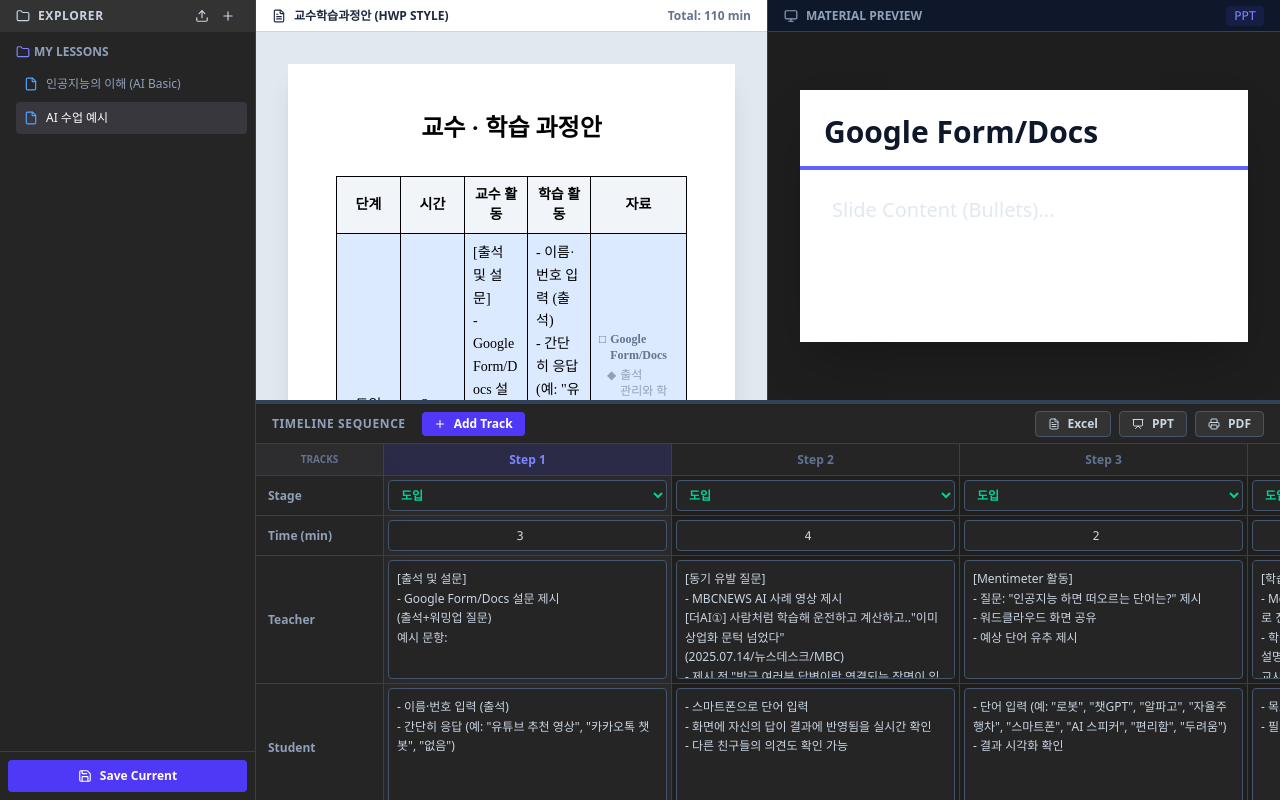
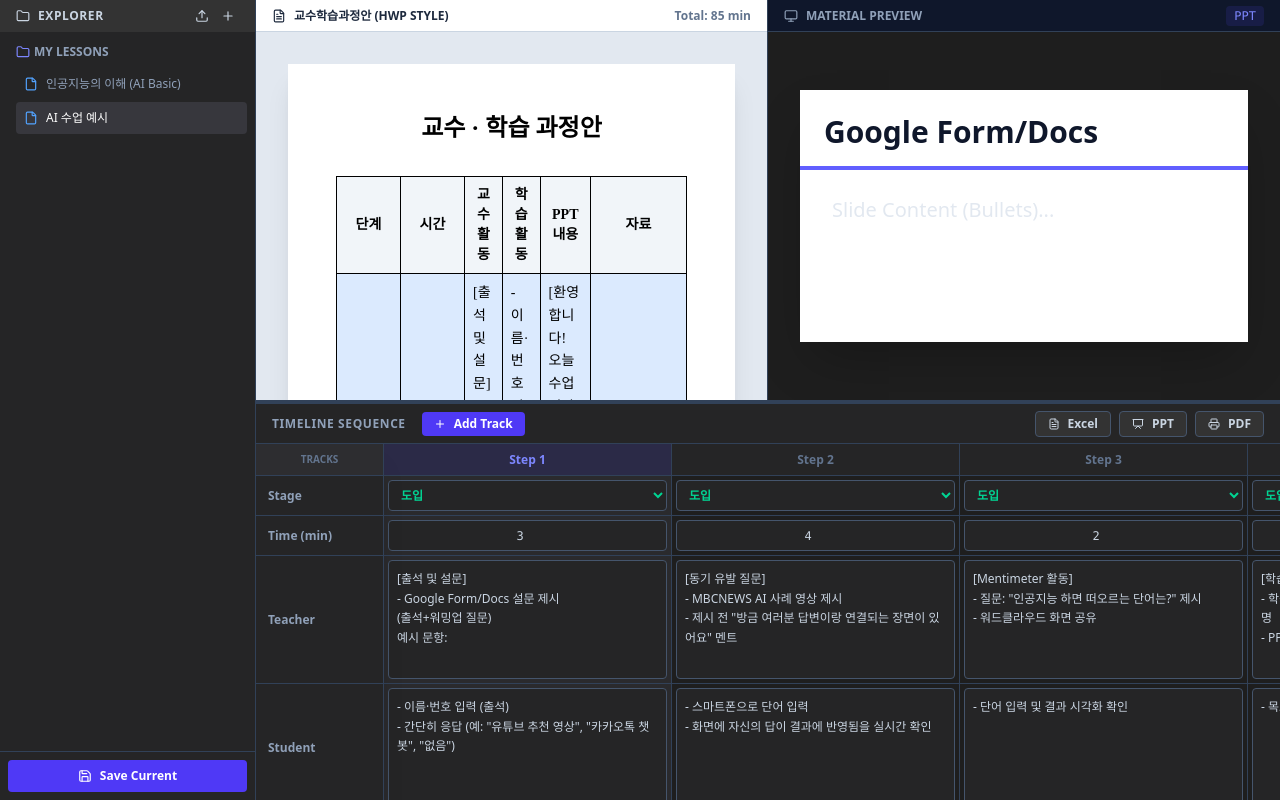
Before and after one commit to vividhyeok/lessonmate, a React (Vite) app: page / in a window 1280 px wide. Built offline with nearby package versions, Linux system fonts and the light colour scheme.

Commit message:
기본 수업 CSV 업데이트 및 내용 개선

```diff
--- a/src/App.jsx
+++ b/src/App.jsx
@@ -130,7 +130,7 @@ const App = () => {
 
   const processRows = (rows) => {
       return rows.map((row, index) => {
-          // row: [Stage, Activity, Teacher, Student, Time, Material(Combined) OR PPT Title, PPT Note, ...]
+          // row: [Stage, Activity, Teacher, Student, PPT Content, Time, Materials]
 
           let stage = 'dev';
           if (row[0] && row[0].includes('도입')) stage = 'intro';
@@ -142,76 +142,69 @@ const App = () => {
           const studentText = cleanText(row[3]);
           const activity = cleanText(row[1]);
 
-          // Parse items
+          // Determine format based on column count or content
+          // New format (7 cols): Time is at index 5
+          // Old format (6 cols): Time is at index 4
+
+          let time = 0;
+          let pptContent = '';
+          let materialsText = '';
+
+          // Simple heuristic: Check if col 5 is a number (Time) -> New Format
+          // Or check if col 4 is a number (Time) -> Old Format
+          const isCol5Time = !isNaN(parseInt(row[5]));
+          const isCol4Time = !isNaN(parseInt(row[4]));
+
+          if (isCol5Time) {
+              // New 7-column format
+              pptContent = cleanText(row[4]);
+              time = parseInt(row[5]) || 0;
+              materialsText = row[6] || '';
+          } else if (isCol4Time) {
+              // Old 6-column format
+              time = parseInt(row[4]) || 0;
+              materialsText = row[5] || '';
+          } else {
+              // Fallback, maybe header or malformed
+              // Try to guess
+              if (row.length >= 7) {
+                  pptContent = cleanText(row[4]);
+                  time = parseInt(row[5]) || 0;
+                  materialsText = row[6] || '';
+              } else {
+                  time = parseInt(row[4]) || 0;
+                  materialsText = row[5] || '';
+              }
+          }
+
+          // Parse items from materialsText
           const items = [];
-
-          // Check for new format (Combined Material Column at index 5)
-          // If row length is small (<= 7) and row[5] exists, assume new format
-          if (row.length <= 7 && row[5]) {
-              // New format parsing
-              const materialText = row[5].replace(/<br>/gi, '\n');
-              // Split by □
-              const parts = materialText.split('□');
-              // parts[0] is usually empty or garbage before first box
+          if (materialsText) {
+              const cleanMaterials = materialsText.replace(/<br>/gi, '\n');
+              const parts = cleanMaterials.split('□');
               for (let i = 1; i < parts.length; i++) {
                   const part = parts[i];
-                  // Split by ◆ for notes
                   const subParts = part.split('◆');
                   const title = subParts[0].trim();
                   const note = subParts.slice(1).join('\n').trim();
 
                   items.push({
                       id: Date.now() + index * 100 + i,
-                      type: 'ppt', // Default to ppt so it shows up in the view
+                      type: 'ppt',
                       title: title,
                       content: '',
                       note: note
                   });
-              }
-          } else {
-              // Old format parsing (fallback)
-              // 1. PPT (Col 5, 6)
-              if (row[5] && row[5].trim()) {
-                 items.push({
-                    id: Date.now() + index * 100 + 1,
-                    type: 'ppt',
-                    title: row[5],
-                    content: '',
-                    note: row[6] || ''
-                 });
-              }
-
-              // 2. URL (Col 7, 8)
-              if (row[7] && row[7].trim()) {
-                 items.push({
-                    id: Date.now() + index * 100 + 2,
-                    type: 'url',
-                    title: row[7],
-                    url: row[7], // Use title as initial URL
-                    content: '',
-                    note: row[8] || ''
-                 });
-              }
-
-              // 3. Video (Col 9, 10)
-              if (row[9] && row[9].trim()) {
-                 items.push({
-                    id: Date.now() + index * 100 + 3,
-                    type: 'video',
-                    title: row[9],
-                    url: row[9], // Use title as initial URL/Search term
-                    content: '',
-                    note: row[10] || ''
-                 });
               }
           }
 
           return {
             id: Date.now() + index,
             stage: stage,
-            time: parseInt(row[4]) || 0,
+            time: time,
             teacher: `[${activity}]\n${teacherText}`,
             student: studentText,
+            pptContent: pptContent,
             items: items
           };
         });
@@ -335,6 +328,7 @@ const App = () => {
       time: 5,
       teacher: '',
       student: '',
+      pptContent: '',
       items: []
     };
     setTracks([...tracks, newTrack]);
--- a/src/components/LessonPlanView.jsx
+++ b/src/components/LessonPlanView.jsx
@@ -50,6 +50,7 @@ const LessonPlanView = ({
                 <th className="border border-black p-2 w-16 text-center bg-slate-100">시간</th>
                 <th className="border border-black p-2 text-center bg-slate-100">교수 활동</th>
                 <th className="border border-black p-2 text-center bg-slate-100">학습 활동</th>
+                <th className="border border-black p-2 text-center bg-slate-100">PPT 내용</th>
                 <th className="border border-black p-2 w-24 text-center bg-slate-100">자료</th>
               </tr>
             </thead>
@@ -88,6 +89,13 @@ const LessonPlanView = ({
                     <AutoResizeTextarea
                       value={t.student}
                       onChange={(e) => updateTrack(t.id, 'student', e.target.value)}
+                      className="w-full bg-transparent outline-none resize-none font-batang leading-relaxed min-h-[60px]"
+                    />
+                  </td>
+                  <td className="border border-black p-2 align-top">
+                    <AutoResizeTextarea
+                      value={t.pptContent || ''}
+                      onChange={(e) => updateTrack(t.id, 'pptContent', e.target.value)}
                       className="w-full bg-transparent outline-none resize-none font-batang leading-relaxed min-h-[60px]"
                     />
                   </td>
--- a/src/components/TrackColumn.jsx
+++ b/src/components/TrackColumn.jsx
@@ -86,6 +86,16 @@ const TrackColumn = ({
         />
       </div>
 
+      {/* PPT Content Row */}
+      <div className="h-32 border-b border-slate-700 p-1 shrink-0">
+        <textarea
+          value={track.pptContent || ''}
+          onChange={(e) => updateTrack(track.id, 'pptContent', e.target.value)}
+          placeholder="PPT Slide Content..."
+          className="w-full h-full bg-[#252526] text-slate-300 text-xs rounded p-2 outline-none border border-slate-600 focus:border-indigo-500 resize-none leading-relaxed"
+        />
+      </div>
+
       {/* Materials Row (Dynamic List) */}
       <div className="flex-1 border-b border-slate-700 p-2 flex flex-col gap-2 min-h-[200px] bg-[#1a1a1a]">
         {track.items.map((item, i) => (
```
Also changed, not shown: lesson_plan.csv, src/constants/defaultLesson.js.
